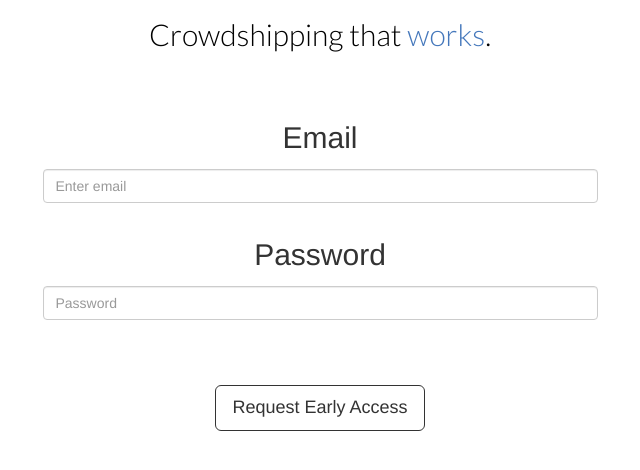
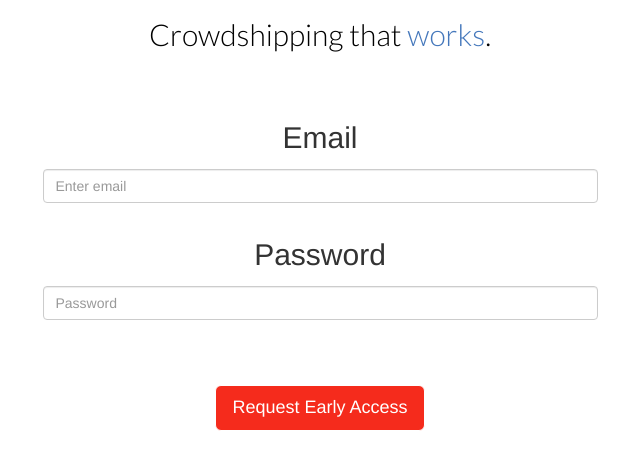
Before and after one commit to pqhwan/realswig, a website: page html/demopage_drivers.html in a window 1280 px wide. In both pictures the pointer is over the button "Request Early Access". Shown: the part 1112-1582 px from the top of the page, without its empty margins (320-960 px from the left). Drawn offline with Linux system fonts and the light colour scheme; files that its build step writes are made by us from their sources; files whose address does not match are found by name.

Commit message:
button hover behavior

```diff
--- a/html/demopage_drivers.html
+++ b/html/demopage_drivers.html
@@ -145,6 +145,11 @@
                 border:1px solid;
                 color:black;
             }
+            .mbtn:hover{
+                background-color:#F52B1c;
+                border:1px solid;
+                color:white;
+            }
 
 
         </style>
```
